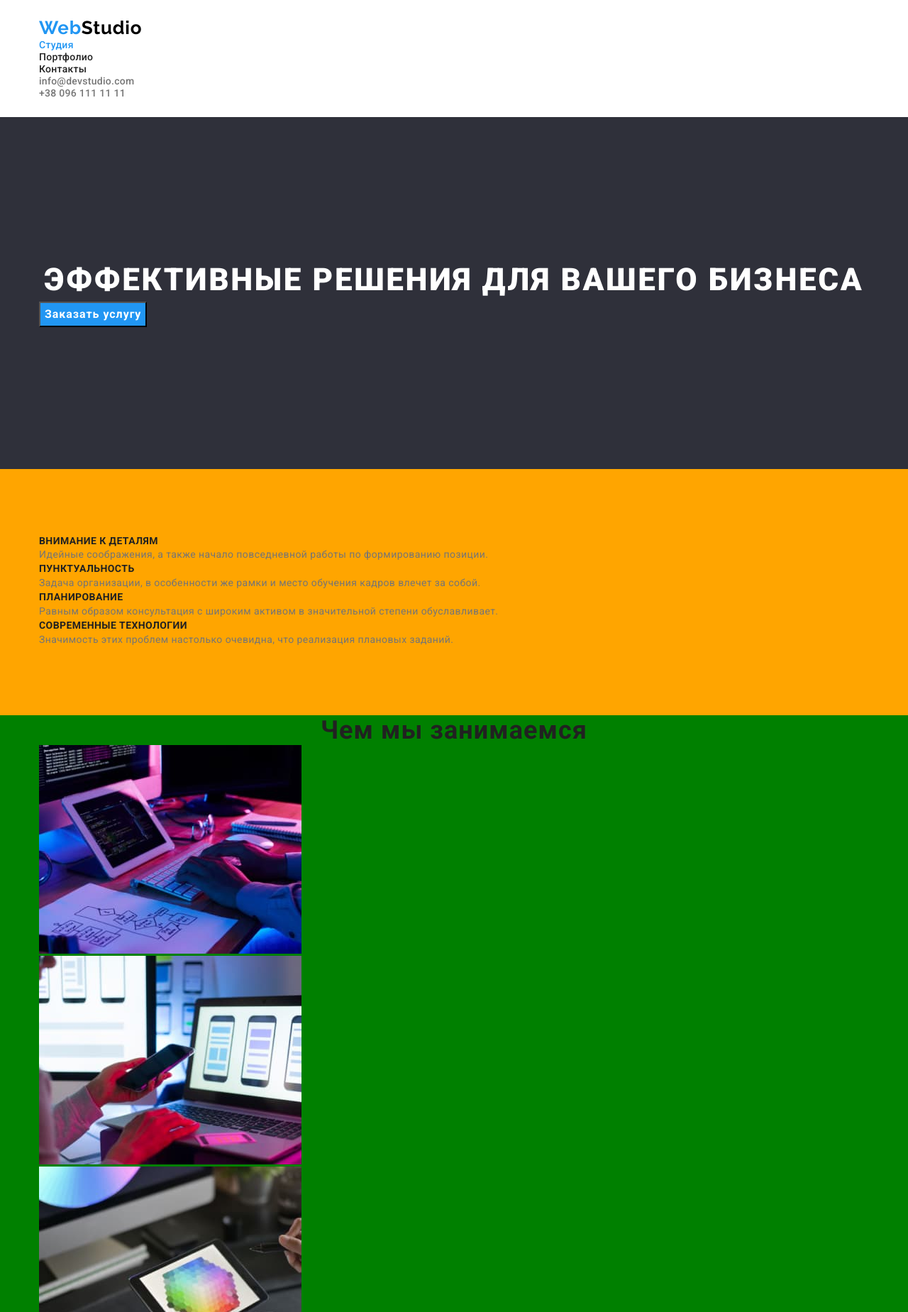
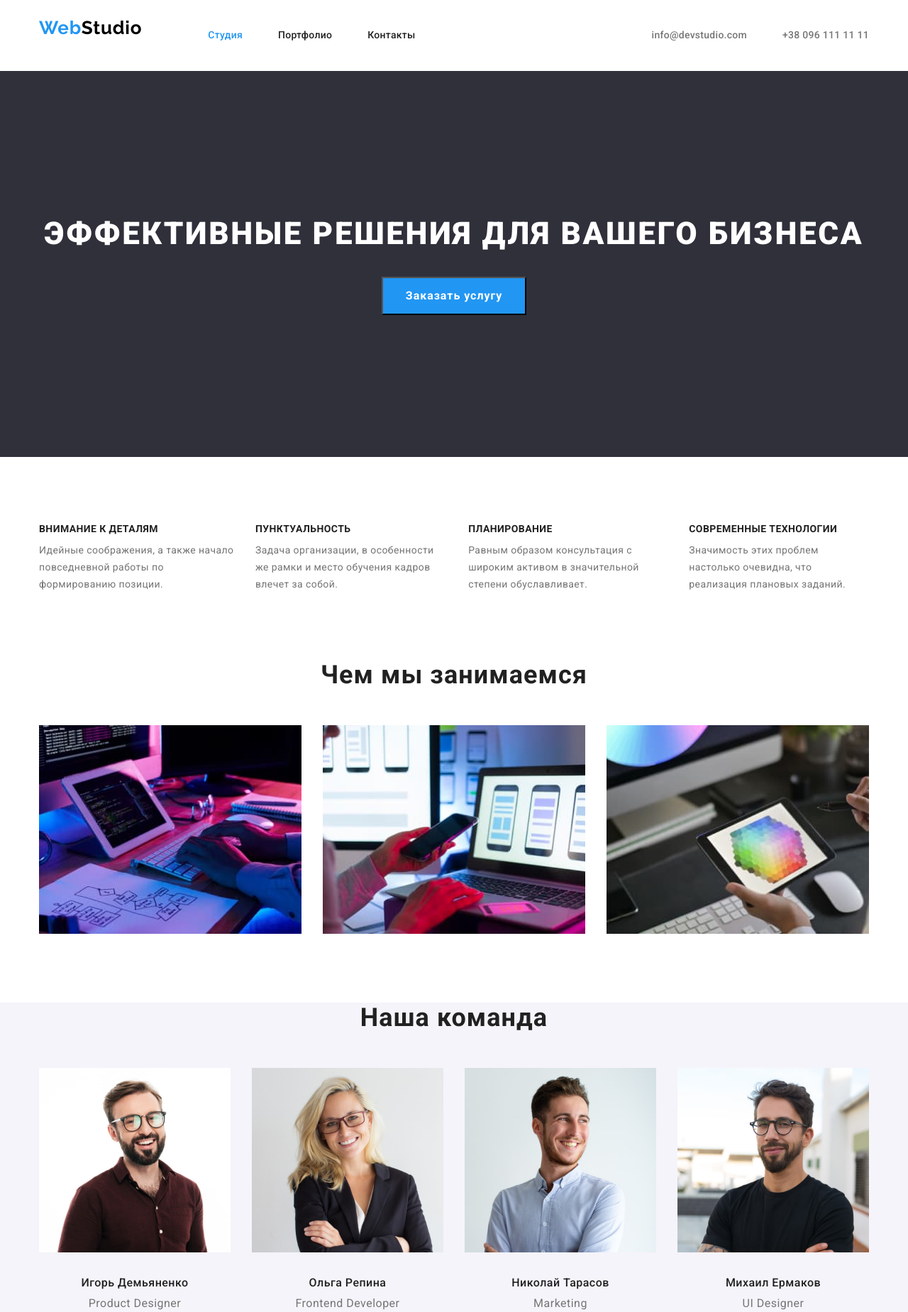
Before and after one commit to kostiantynkuzin/goit-mark-hw-03, a plain HTML site: page index.html in a window 1280 px wide. Shown: the top 1849 px of the page at 71% size. Drawn offline with nearby package versions, Linux system fonts and the light colour scheme.

Commit message:
webstudio-finish

```diff
--- a/css/styles.css
+++ b/css/styles.css
@@ -57,6 +57,11 @@ ol {
   padding-top: 24px;
   padding-bottom: 25px;
 }
+.main-nav {
+  display: flex;
+  align-items: center;
+}
+
 .logo {
   font-family: 'Raleway';
   font-weight: 700;
@@ -67,6 +72,21 @@ ol {
   color: #000000;
   text-decoration: none;
 }
+.header-nav {
+  display: flex;
+  margin-left: 93px;
+}
+.header-nav .item:not(:last-child) {
+  margin-right: 50px;
+}
+.header-list {
+  display: flex;
+  margin-left: auto;
+}
+.header-list .header-item + .header-item {
+  margin-left: 50px;
+}
+
 .header-link {
   font-family: inherit;
   font-weight: 500;
@@ -94,28 +114,35 @@ ol {
   background: #2f303a;
   padding-top: 200px;
   padding-bottom: 200px;
+  text-align: center;
 }
 .hero-title {
   font-weight: 900;
   font-size: 44px;
   line-height: 1.36;
-  text-align: center;
   letter-spacing: 0.06em;
   text-transform: uppercase;
   color: var(--primary-white-color);
+  margin-bottom: 30px;
 }
 .hero-button {
   font-family: inherit;
   font-weight: 700;
   font-size: 16px;
   line-height: 1.86;
-  display: flex;
+  display: inline-block;
   align-items: center;
   text-align: center;
   letter-spacing: 0.06em;
   color: var(--primary-white-color);
   background: var(--accent-color);
   cursor: pointer;
+  padding: 10px 32px;
+}
+/* ----------------------------------------------description-------------------------------------------------*/
+.description {
+  padding-top: 94px;
+  padding-bottom: 94px;
 }
 .description-title {
   font-weight: 700;
@@ -124,12 +151,13 @@ ol {
   letter-spacing: 0.03em;
   text-transform: uppercase;
   color: var(--title-color);
+  margin-bottom: 10px;
 }
-/* ----------------------------------------------description-------------------------------------------------*/
-.description {
-  padding-top: 94px;
-  padding-bottom: 94px;
-  background: orange;
+.description-list {
+  display: flex;
+}
+.description-item:not(:last-child) {
+  margin-right: 30px;
 }
 .description-text {
   font-weight: 400;
@@ -140,8 +168,11 @@ ol {
 }
 /* ---------------------------------------------examples----------------------------------------------------*/
 .examples {
-  background-color: green;
   padding-bottom: 94px;
+}
+.examples-list {
+  display: flex;
+  justify-content: space-between;
 }
 .examples-title,
 .team-main-title {
@@ -151,11 +182,24 @@ ol {
   text-align: center;
   letter-spacing: 0.03em;
   color: var(--title-color);
+  margin-bottom: 50px;
 }
 /* -----------------------------------------------team------------------------------------------------------ */
 .team {
   background: #f5f4fa;
   padding-bottom: 94px;
+}
+.team-main-title {
+  margin-bottom: 50px;
+}
+.team-list {
+  display: flex;
+}
+.team-item:not(:last-child) {
+  margin-right: 30px;
+}
+.team-image {
+  margin-bottom: 30px;
 }
 .team-title {
   font-weight: 500;
@@ -164,6 +208,7 @@ ol {
   text-align: center;
   letter-spacing: 0.03em;
   color: #212121;
+  margin-bottom: 10px;
 }
 .team-text {
   font-weight: 400;
@@ -178,6 +223,16 @@ ol {
   background-color: #2f303a;
   padding-top: 60px;
   padding-bottom: 60px;
+}
+.logo {
+  display: inline-block;
+  margin-bottom: 20px;
+}
+.footer-list {
+  display: inline-block;
+}
+.footer-item:not(:last-child) {
+  margin-bottom: 9px;
 }
 .footer-link,
 .footer-tel,
@@ -203,9 +258,12 @@ ol {
 .portfolio {
   padding-top: 94px;
   padding-bottom: 94px;
-  background-color: red;
 }
-.portfolio-button {
+.portfolio-list-link-btn {
+  display: flex;
+}
+
+.portfolio-button: {
   font-weight: 500;
   font-size: 16px;
   line-height: 1.6;
@@ -223,6 +281,7 @@ ol {
   color: var(--primary-white-color);
   background-color: var(--accent-color);
 }
+
 .portfolio-title {
   font-weight: 700;
   font-size: 18px;
--- a/index.html
+++ b/index.html
@@ -25,28 +25,29 @@
   <body>
     <header class="header">
       <div class="container">
-        <nav class="header-navigation">
+        <nav class="header-navigation main-nav">
           <a href="" class="logo"><span class="accent">Web</span>Studio</a>
-          <ul class="header-list list">
-            <li class="header-item">
+          <ul class="header-nav list">
+            <li class="item">
               <a href="./index.html" class="header-link link current">Студия</a>
             </li>
-            <li class="header-item">
+            <li class="item">
               <a href="./portfolio.html" class="header-link link">Портфолио</a>
             </li>
-            <li class="header-item">
+            <li class="item">
               <a href="" class="header-link link">Контакты</a>
             </li>
           </ul>
-        </nav>
+
           <ul class="header-list list">
             <li class="header-item">
               <a class="header-mail link" href="mailto:info@devstudio.com">info@devstudio.com</a>
             </li>
-          <li>
+            <li class="header-item">
               <a class="header-tel link" href="tel:+380961111111">+38 096 111 11 11</a>
             </li>
           </ul>
+        </nav>
       </div>
     </header>
     <main>
```
Also changed, not shown: portfolio.html (+10 -9 lines). Lines whose indentation alone changed are shown as unchanged.
